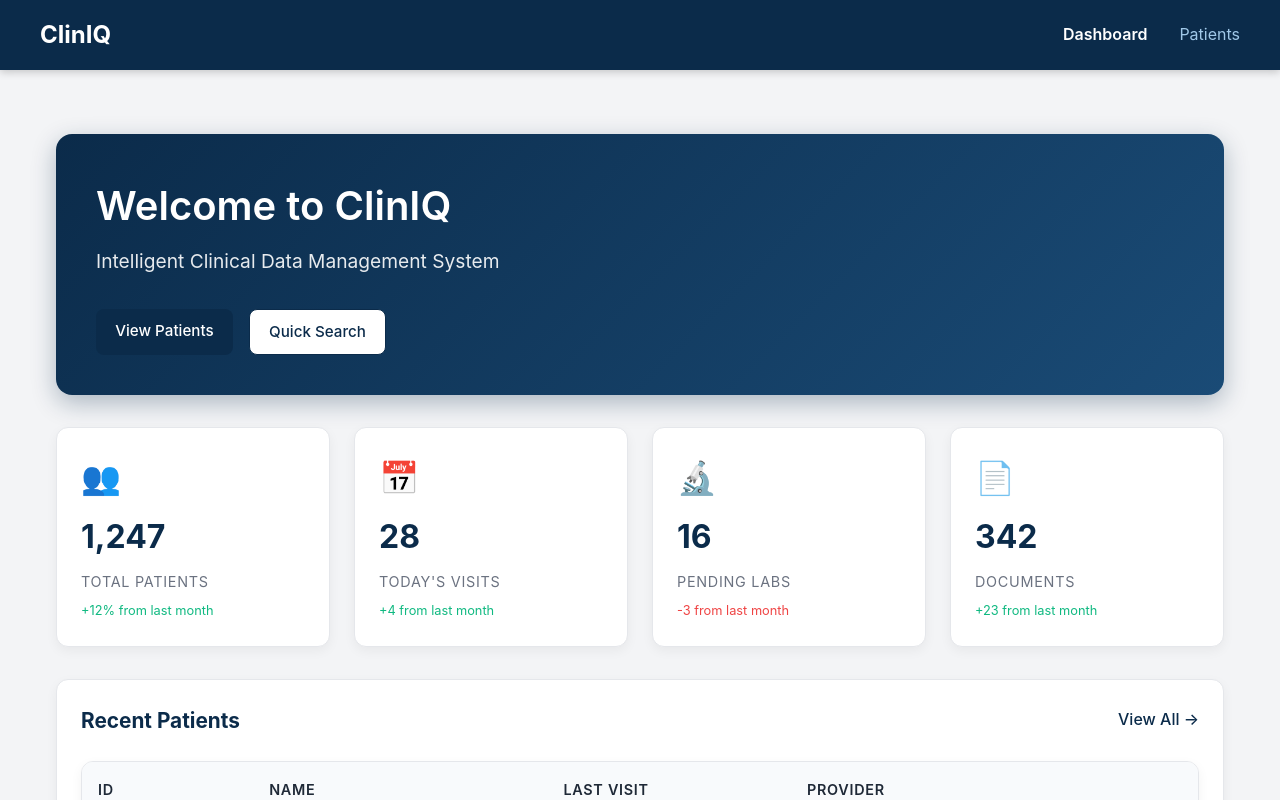
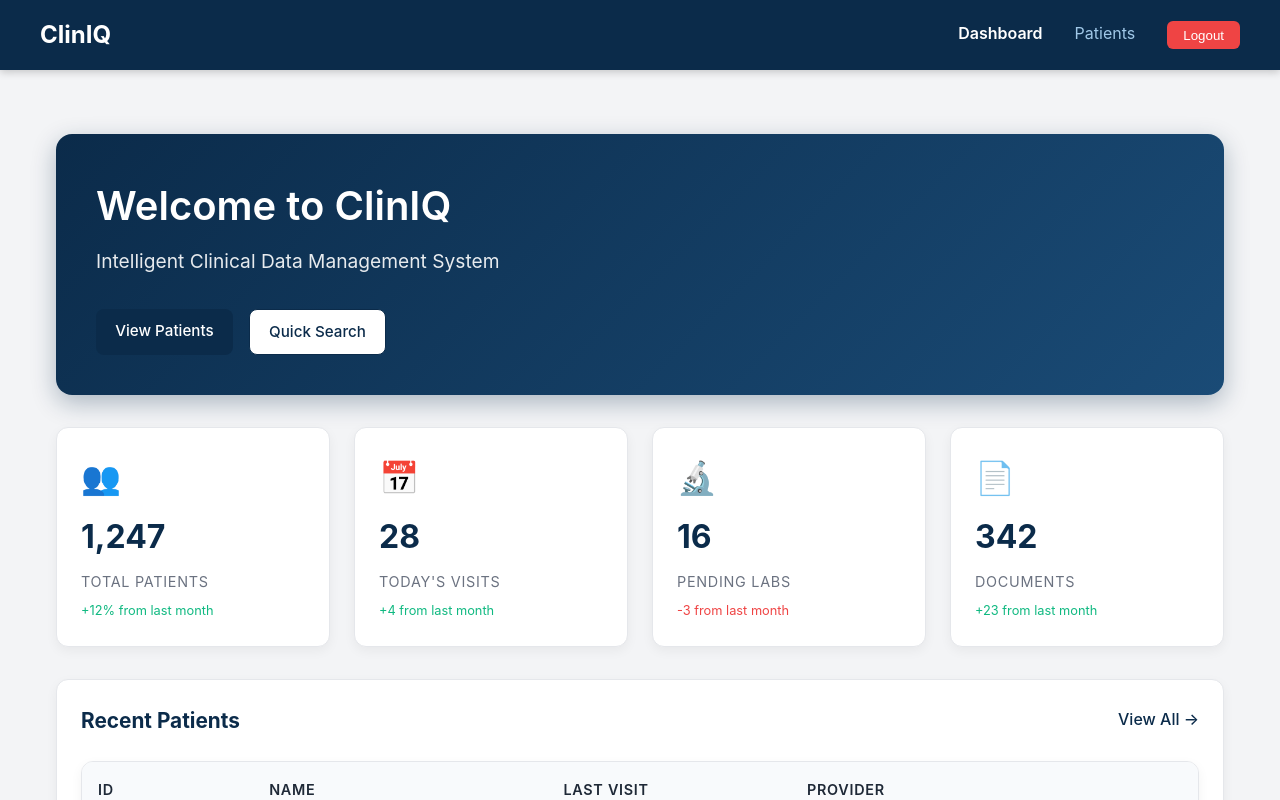
Before and after one commit to nellyuiop/icdms-frontend, a Next.js app: page / in a window 1280 px wide. Shown: the top 800 px of the page. Built offline with nearby package versions, Linux system fonts and the light colour scheme.

Commit message:
Added logout button

```diff
--- a/components/Layout/Navbar.tsx
+++ b/components/Layout/Navbar.tsx
@@ -57,6 +57,20 @@ export default function Navbar() {
           >
             Patients
           </Link>
+           <button
+    onClick={() => alert("Logout clicked (mock)")}
+    style={{
+      background: "#ef4444",
+      color: "white",
+      border: "none",
+      padding: "0.4rem 1rem",
+      borderRadius: "6px",
+      cursor: "pointer",
+      fontWeight: "500",
+    }}
+  >
+    Logout
+  </button>
         </div>
       </div>
     </nav>
```
